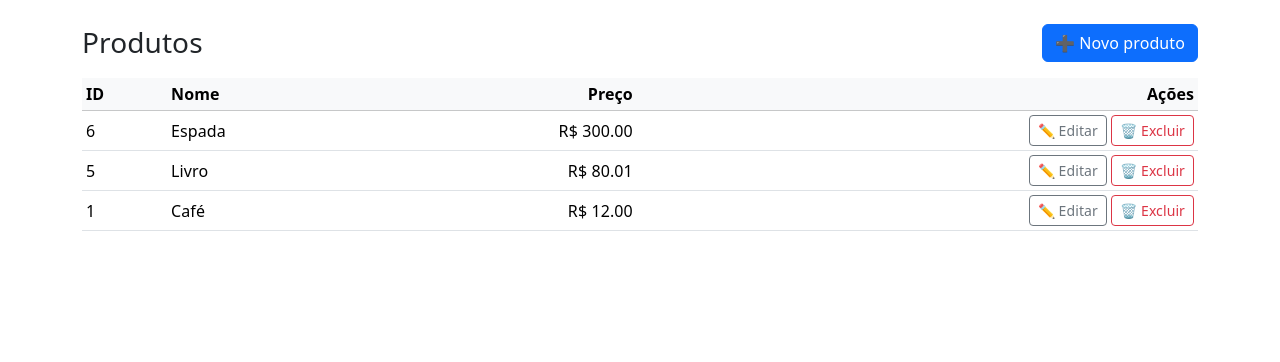
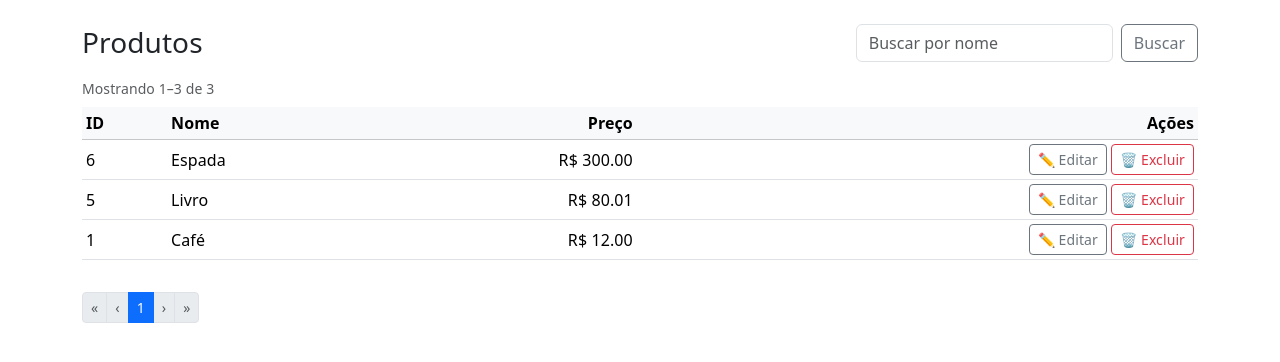
Before and after one commit to guidesiderio/projetos-django, a Django app: page /produtos/ in a window 1280 px wide. Shown: the part 57-419 px from the top of the page. Run offline with Django 5.2, Linux system fonts and the light colour scheme; data comes from the database, SQL or seed files in the repository; both versions use the stored data as it was after the commit.

Commit message:
feat: Implementar paginação e busca na lista de produtos (#3)

```diff
--- a/meu_site/produtos/templates/produtos/lista.html
+++ b/meu_site/produtos/templates/produtos/lista.html
@@ -1,19 +1,33 @@
 {% extends "base.html" %}
 {% block title %}Produtos · Meu Site{% endblock %}
 {% block content %}
+
   <div class="d-flex align-items-center justify-content-between mb-3">
     <h1 class="h3 m-0">Produtos</h1>
-    <a class="btn btn-primary" href="{% url 'criar_produto' %}">➕ Novo produto</a>
+
+    <!-- Busca -->
+    <form class="d-flex gap-2" method="get">
+      <input class="form-control" type="search" name="q" placeholder="Buscar por nome"
+             value="{{ q }}">
+      <button class="btn btn-outline-secondary" type="submit">Buscar</button>
+    </form>
   </div>
 
-  {% if produtos %}
+  {% if total %}
+    <p class="text-body-secondary small mb-2">
+      Mostrando {{ page_obj.start_index }}–{{ page_obj.end_index }} de {{ total }}
+      {% if q %} para <strong>"{{ q }}"</strong>{% endif %}
+    </p>
+  {% endif %}
+
+  {% if page_obj.object_list %}
     <div class="table-responsive">
       <table class="table table-sm table-hover align-middle">
         <thead class="table-light">
           <tr><th>ID</th><th>Nome</th><th class="text-end">Preço</th><th class="text-end">Ações</th></tr>
         </thead>
         <tbody>
-          {% for p in produtos %}
+          {% for p in page_obj.object_list %}
             <tr>
               <td>{{ p.id }}</td>
               <td>{{ p.nome }}</td>
@@ -27,7 +41,50 @@
         </tbody>
       </table>
     </div>
+
+    <!-- Paginação -->
+    <nav aria-label="Paginação" class="mt-3">
+      <ul class="pagination pagination-sm">
+        {% if page_obj.has_previous %}
+          <li class="page-item">
+            <a class="page-link" href="?q={{ q|urlencode }}&page=1">«</a>
+          </li>
+          <li class="page-item">
+            <a class="page-link" href="?q={{ q|urlencode }}&page={{ page_obj.previous_page_number }}">‹</a>
+          </li>
+        {% else %}
+          <li class="page-item disabled"><span class="page-link">«</span></li>
+          <li class="page-item disabled"><span class="page-link">‹</span></li>
+        {% endif %}
+
+        {% for p in page_range %}
+          {% if p == page_obj.number %}
+            <li class="page-item active"><span class="page-link">{{ p }}</span></li>
+          {% elif p == "…" %}
+            <li class="page-item disabled"><span class="page-link">…</span></li>
+          {% else %}
+            <li class="page-item">
+              <a class="page-link" href="?q={{ q|urlencode }}&page={{ p }}">{{ p }}</a>
+            </li>
+          {% endif %}
+        {% endfor %}
+
+        {% if page_obj.has_next %}
+          <li class="page-item">
+            <a class="page-link" href="?q={{ q|urlencode }}&page={{ page_obj.next_page_number }}">›</a>
+          </li>
+          <li class="page-item">
+            <a class="page-link" href="?q={{ q|urlencode }}&page={{ page_obj.paginator.num_pages }}">»</a>
+          </li>
+        {% else %}
+          <li class="page-item disabled"><span class="page-link">›</span></li>
+          <li class="page-item disabled"><span class="page-link">»</span></li>
+        {% endif %}
+      </ul>
+    </nav>
+
   {% else %}
-    <div class="alert alert-warning">Nenhum produto cadastrado.</div>
+    <div class="alert alert-warning">Nenhum produto cadastrado{% if q %} para “{{ q }}”{% endif %}.</div>
   {% endif %}
+
 {% endblock %}
--- a/meu_site/produtos/views.py
+++ b/meu_site/produtos/views.py
@@ -2,17 +2,32 @@ from django.shortcuts import render, get_object_or_404, redirect
 from django.contrib import messages
 from .models import Produto
 from .forms import ProdutoForm
+from django.core.paginator import Paginator
 
 # Create your views here.
 
-def lista_produtos(request):
-    produtos = Produto.objects.order_by("-criado_em")
-    return render(request, "produtos/lista.html", {"produtos": produtos})
-
 # READ (lista)
 def lista_produtos(request):
-    produtos = Produto.objects.order_by("-criado_em")
-    return render(request, "produtos/lista.html", {"produtos": produtos})
+    q = request.GET.get("q", "").strip()
+    qs = Produto.objects.all().order_by("-criado_em")
+    if q:
+        qs = qs.filter(nome__icontains=q)
+
+    paginator = Paginator(qs, 10)
+    page_number = request.GET.get("page")
+    page_obj = paginator.get_page(page_number)
+
+    page_range = page_obj.paginator.get_elided_page_range(
+        number=page_obj.number, on_each_side=1, on_ends=1
+    )
+
+    context = {
+        "q": q,
+        "page_obj": page_obj,
+        "page_range": page_range,
+        "total": paginator.count,
+    }
+    return render(request, "produtos/lista.html", context)
 
 # CREATE
 def criar_produto(request):
```
Also changed, not shown: meu_site/db.sqlite3.
